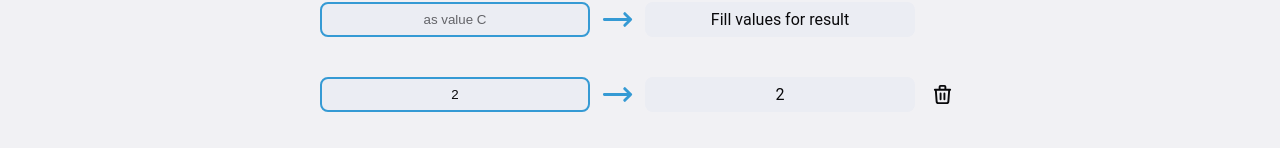
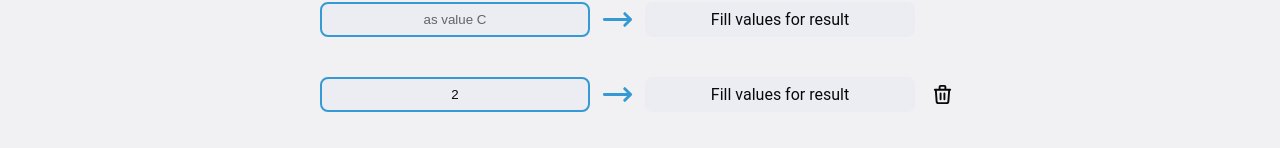
Before and after one commit to Pronian/proportions-svelte, a Svelte app: page / in a window 1280 px wide. Both pictures are taken after a click on the button 640 px from the left and 260 px from the top of the page. Shown: the part 158-306 px from the top of the page. Built offline with nearby package versions, Linux system fonts and the light colour scheme.

Commit message:
Added result method to proportion store

```diff
--- a/src/components/macroBlocks/Proportions.svelte
+++ b/src/components/macroBlocks/Proportions.svelte
@@ -3,14 +3,9 @@
 	import IconButton from '../common/IconButton.svelte';
 	import SvgBuilder from '../common/SvgBuilder.svelte';
 	import { arrowNarrowRight, refresh, plus, trash } from '../../assets/svgObjects';
-	import { roundIfNeeded } from '../../util/number';
 	import { createSwapAnimation } from '../../actions/swapRotateAnimation';
 	import { getUuidV4 } from '../../util/uuid';
-	import {
-		proportionStore,
-		type ExpressionValues,
-		type ProportionModel
-	} from '../../stores/proportionModel';
+	import { proportionStore, type ExpressionValues } from '../../stores/proportionModel';
 
 	export let roundingDigits = 3;
 
@@ -23,22 +18,6 @@
 			$proportionStore.b = $proportionStore.a;
 			$proportionStore.a = temp;
 		});
-	}
-
-	function calculateResult(storeValue: ProportionModel, roundingDigits: number): string {
-		const { a, b, c } = storeValue;
-
-		if (a.computed === 0) {
-			return "Can't divide by zero";
-		}
-
-		if (a.expression === '' || b.expression === '' || c.expression === '') {
-			return 'Fill values for result';
-		}
-
-		const result = roundIfNeeded((c.computed * b.computed) / a.computed, roundingDigits);
-
-		return result.toString();
 	}
 
 	function addRow() {
@@ -63,7 +42,7 @@
 	}
 
 	$: ratio = $proportionStore.b.computed / $proportionStore.a.computed;
-	$: result = calculateResult($proportionStore, roundingDigits);
+	$: result = $proportionStore && proportionStore.getResult(roundingDigits)
 </script>
 
 <section class="prop-main">
@@ -122,7 +101,7 @@
 			</div>
 			<SvgBuilder class="arrow" svgObj={arrowNarrowRight} role="img" title="to" />
 			<div class="flex-cc prop-val">
-				<div class="prop-res">{roundIfNeeded(ratio * arrC.computed, roundingDigits)}</div>
+				<div class="prop-res">{proportionStore.getResult(roundingDigits, arrC.id)}</div>
 			</div>
 		</div>
 		<IconButton on:click={() => deleteRow(arrC.id)}>
--- a/src/stores/proportionModel.ts
+++ b/src/stores/proportionModel.ts
@@ -1,3 +1,4 @@
+import { roundIfNeeded } from '../util/number';
 import { createWritableLS } from './writableLocalStorage';
 
 export interface ExpressionValues {
@@ -33,4 +34,41 @@ const initialStore: ProportionModel = {
 };
 
 const store = createWritableLS('proportionModel', initialStore, 3000);
-export const proportionStore = store;
+
+/**
+ * Gets the result of the proportion calculation, formatted and accounting for errors.
+ * @param roundingDigits - the number of digits to round to
+ * @param cArrId - if the ID of the cArr element is provided, the result will be calculated from the cArr element
+ * @returns the result of the calculation or an error message
+ */
+function getResult(roundingDigits: number, cArrId?: string) {
+	const { a, b, c, cArr } = store.get();
+
+	if (a.computed === 0) {
+		return "Can't divide by zero";
+	}
+
+	if (a.expression === '' || b.expression === '' || c.expression === '') {
+		return 'Fill values for result';
+	}
+
+	let result: number | undefined = undefined;
+	let cArrValue: ExpressionValuesWithId | undefined = undefined;
+
+	if (cArrId) {
+		cArrValue = cArr.find((cArrItem) => cArrItem.id === cArrId);
+	}
+
+	if (cArrId && cArrValue) {
+		result = roundIfNeeded((cArrValue.computed * b.computed) / a.computed, roundingDigits);
+	} else {
+		result = roundIfNeeded((c.computed * b.computed) / a.computed, roundingDigits);
+	}
+
+	return result.toString();
+}
+
+export const proportionStore = {
+	...store,
+	getResult
+};
```
